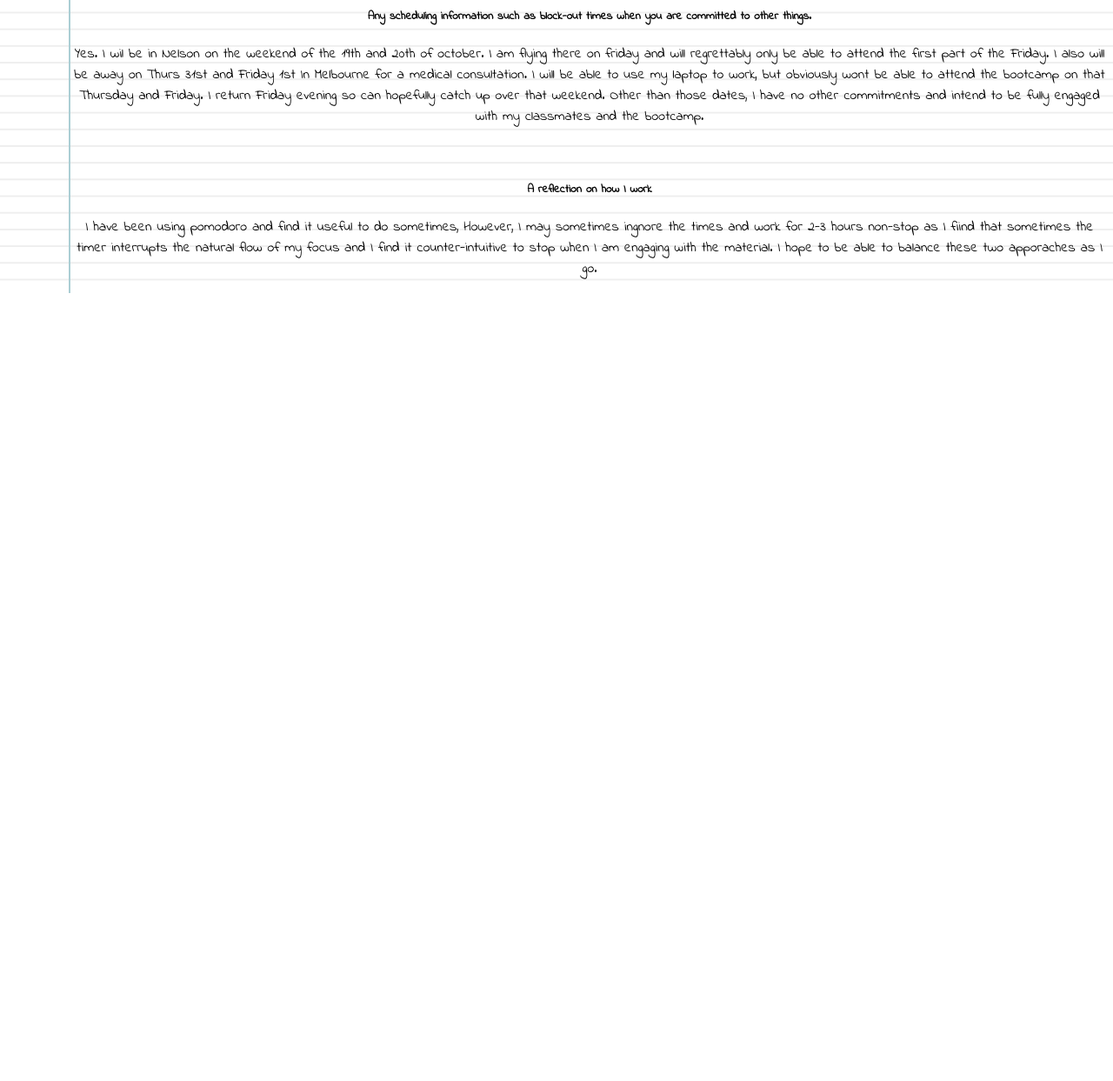
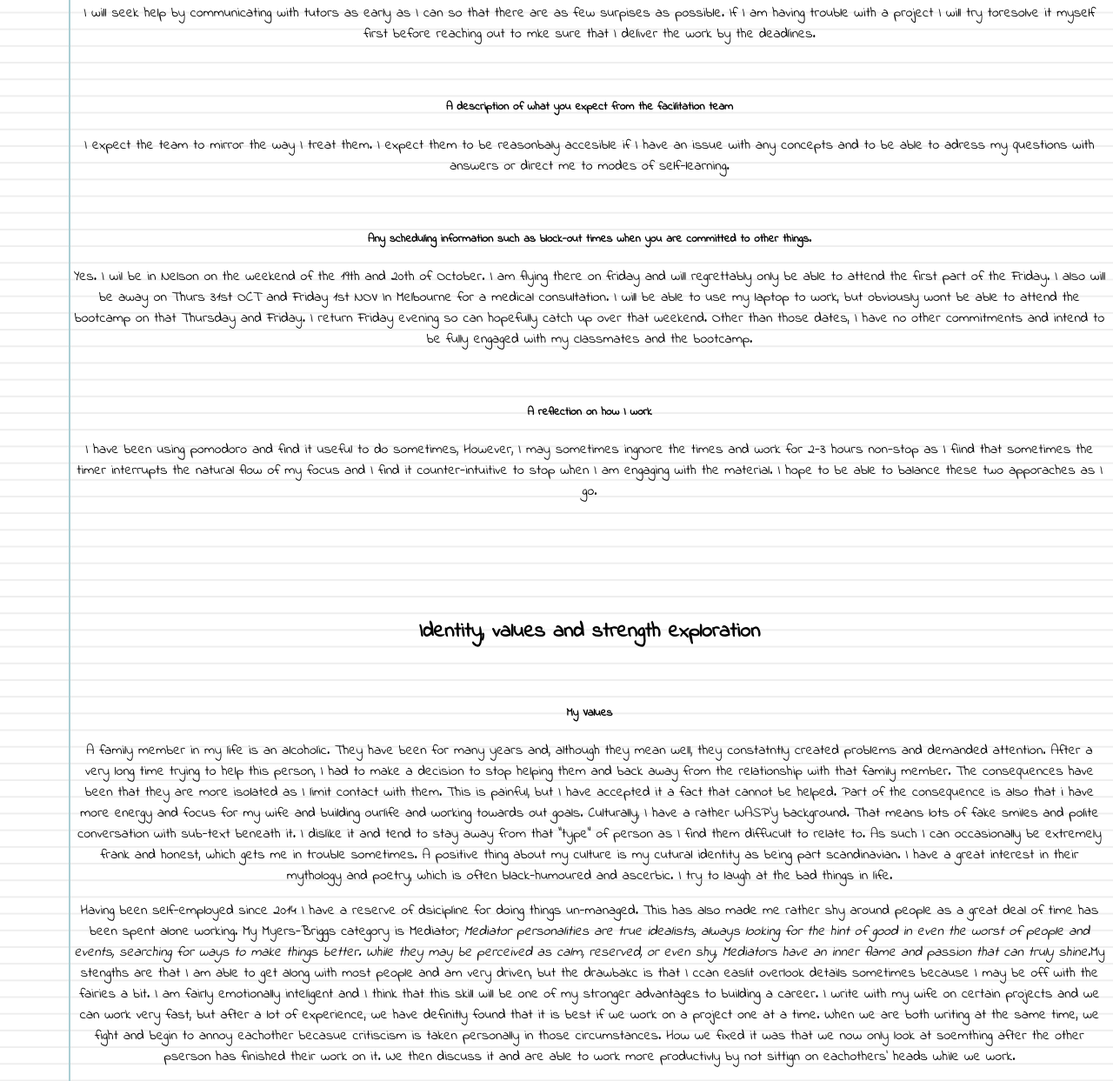
Before and after one commit to VereTindale/VereTindale.github.io, a plain HTML site: page blog/sprint1-technical.html in a window 1280 px wide. Shown: the part 1675-2918 px from the top of the page at 87% size. Before the commit the page ends 2012 px from the top, so only its background shows below. Drawn offline with Linux system fonts and the light colour scheme.

Commit message:
blog finished

```diff
--- a/blog/sprint1-technical.html
+++ b/blog/sprint1-technical.html
@@ -30,7 +30,16 @@
       <div id="nest">
        <img src="../images/nest.gif>">
       </div>
-
+      <br>
+      <br>
+      <br>
+      <br>
+      <br>
+      <br>
+      <br>
+      <br>
+      <br>
+      <br>
       <h2>My learning plan</h2>
       <br>
       <h5>What is your long term goal and or career pathway?</h5>
@@ -67,8 +76,8 @@
       <br>
       <h5>Any scheduling information such as block-out times when you are committed to other things.</h5>
       <p>
-       Yes. I wil be in Nelson on the weekend of the 19th and 20th of october. I am flying there on friday and will regrettably only be able to attend the first part of the Friday.
-       I also will be away on Thurs 31st and Friday 1st In Melbourne for a medical consultation. I will be able to use my laptop to work, but obviously wont be able to attend the bootcamp on that Thursday and Friday. I return Friday evening so can hopefully catch up over that weekend.
+       Yes. I wil be in Nelson on the weekend of the 19th and 20th of October. I am flying there on friday and will regrettably only be able to attend the first part of the Friday.
+       I also will be away on Thurs 31st OCT and Friday 1st NOV In Melbourne for a medical consultation. I will be able to use my laptop to work, but obviously wont be able to attend the bootcamp on that Thursday and Friday. I return Friday evening so can hopefully catch up over that weekend.
        Other than those dates, I have no other commitments and intend to be fully engaged with my classmates and the bootcamp.
       </p>
       <br>
@@ -76,6 +85,23 @@
       <p>
       I have been using pomodoro and find it useful to do sometimes, However, I may sometimes ingnore the times and work for 2-3 hours non-stop as I fiind that sometimes the timer interrupts the natural flow of my focus and I find it counter-intuitive to stop when I am engaging with the material. I hope to be able to balance these two apporaches as I go.
       </p>
+      <br>
+      <br>
+      <br>
+      <br>
+      <H2>Identity, values and strength exploration</H2>
+      <br>
+      <h5>My Values</h5>
+      <p>
+       A family member in my life is an alcoholic. They have been for many years and, although they mean well, they constatntly created problems and demanded attention. After a very long time trying to help this person, I had to make a decision to stop helping them and back away from the relationship with that family member. The consequences have been that they are more isolated as I limit contact with them. This is painful, but I have accepted it a fact that cannot be helped. Part of the consequence is also that i have more energy and focus for my wife and building ourlife and working towards out goals.
+       Culturally, I have a rather WASP'y background. That means lots of fake smiles and polite conversation with sub-text beneath it. I dislike it and tend to stay away from that "type" of person as I find them diffucult to relate to. As such I can occasionally be extremely frank and honest, which gets me in trouble sometimes.
+       A positive thing about my culture is my cutural identity as being part scandinavian. I have a great interest in their mythology and poetry, which is often black-humoured and ascerbic. I try to laugh at the bad things in life.
+      </p>
+      <p>
+       Having been self-employed since 2014 I have a reserve of dsicipline for doing things un-managed. This has also made me rather shy around people as a great deal of time has been spent alone working. My Myers-Briggs category is Mediator; <em>Mediator personalities are true idealists, always looking for the hint of good in even the worst of people and events, searching for ways to make things better. While they may be perceived as calm, reserved, or even shy, Mediators have an inner flame and passion that can truly shine.</em>My stengths are that I am able to get along with most people and am very driven, but the drawbakc is that I ccan easlit overlook details sometimes because I may be off with the fairies a bit. I am fairly emotionally inteligent and I think that this skill will be one of my stronger advantages to building a career.
+       I write with my wife on certain projects and we can work very fast, but after a lot of experience, we have definitly found that it is best if we work on a project one at a time. When we are both writing at the same time, we fight and begin to annoy eachother becasue critiscism is taken personally in those circumstances. How we fixed it was that we now only look at soemthing after the other pserson has finished their work on it. We then discuss it and are able to work more productivly by not sittign on eachothers' heads while we work.
+      </p>
+
 
 
 
```
